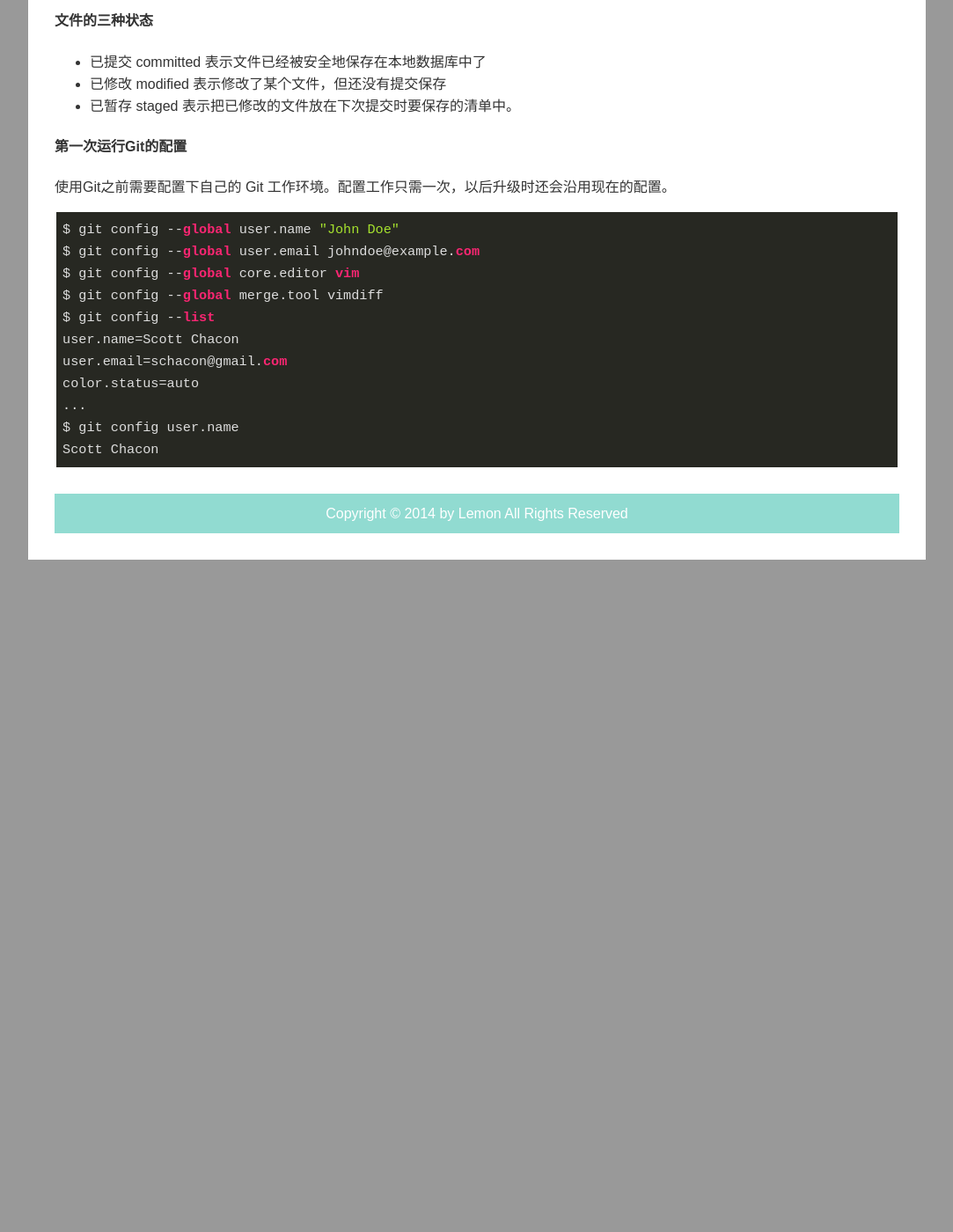
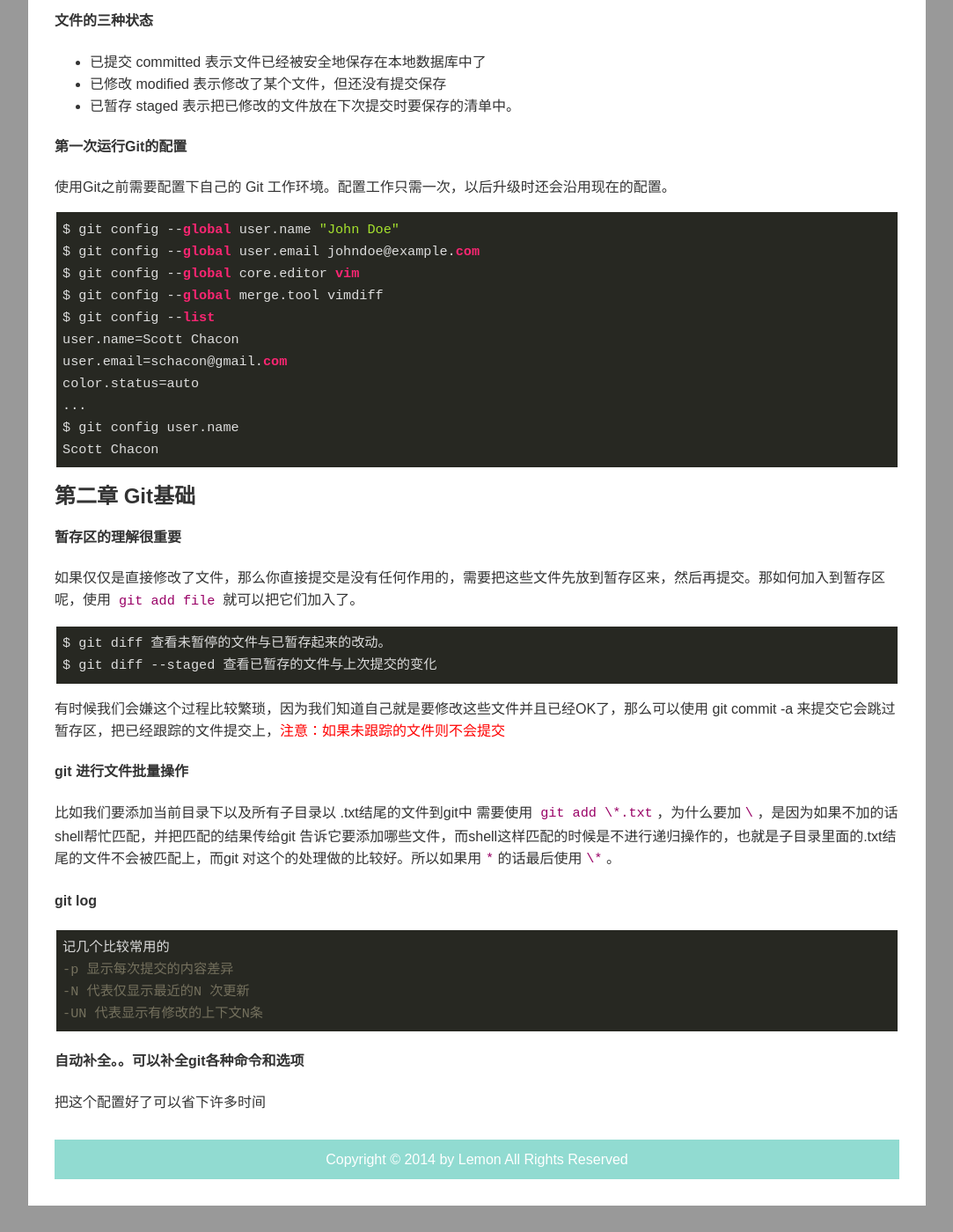
Before and after one commit to dcb9/dcb9.github.io, a Jekyll site: the page built from _posts/2014-09-10-learning-git-scm.md, in a window 1280 px wide and 1400 px high, scrolled down 889 px. Shown: the whole window at 88% size, without its empty margins (98-1181 px from the left). Built offline with Jekyll 4.4.1, drawn with Linux system fonts in a browser that asks for light colours; Markdown is read by kramdown in place of the engine named in the settings; before the commit the page ends 1555 px from its top, so only the background shows below that.

Commit message:
今天学习了git的第二章

```diff
--- a/_posts/2014-09-10-learning-git-scm.md
+++ b/_posts/2014-09-10-learning-git-scm.md
@@ -36,3 +36,26 @@ Git直接记录快照，而不是差异比较，svn会把每个文或几个文
     ...
     $ git config user.name
     Scott Chacon
+
+## 第二章 Git基础
+
+#### 暂存区的理解很重要
+如果仅仅是直接修改了文件，那么你直接提交是没有任何作用的，需要把这些文件先放到暂存区来，然后再提交。那如何加入到暂存区呢，使用 `git add file` 就可以把它们加入了。
+
+	$ git diff 查看未暂停的文件与已暂存起来的改动。
+	$ git diff --staged 查看已暂存的文件与上次提交的变化
+
+有时候我们会嫌这个过程比较繁琐，因为我们知道自己就是要修改这些文件并且已经OK了，那么可以使用 git commit -a 来提交它会跳过暂存区，把已经跟踪的文件提交上，<font color="red">注意：如果未跟踪的文件则不会提交</font>
+
+
+#### git 进行文件批量操作
+比如我们要添加当前目录下以及所有子目录以 .txt结尾的文件到git中 需要使用 `git add \*.txt`，为什么要加`\`，是因为如果不加的话shell帮忙匹配，并把匹配的结果传给git 告诉它要添加哪些文件，而shell这样匹配的时候是不进行递归操作的，也就是子目录里面的.txt结尾的文件不会被匹配上，而git 对这个的处理做的比较好。所以如果用`*`的话最后使用`\*`。
+
+#### git log
+    记几个比较常用的
+	-p 显示每次提交的内容差异
+	-N 代表仅显示最近的N 次更新
+	-UN 代表显示有修改的上下文N条
+
+#### 自动补全。。可以补全git各种命令和选项
+把这个配置好了可以省下许多时间
```
